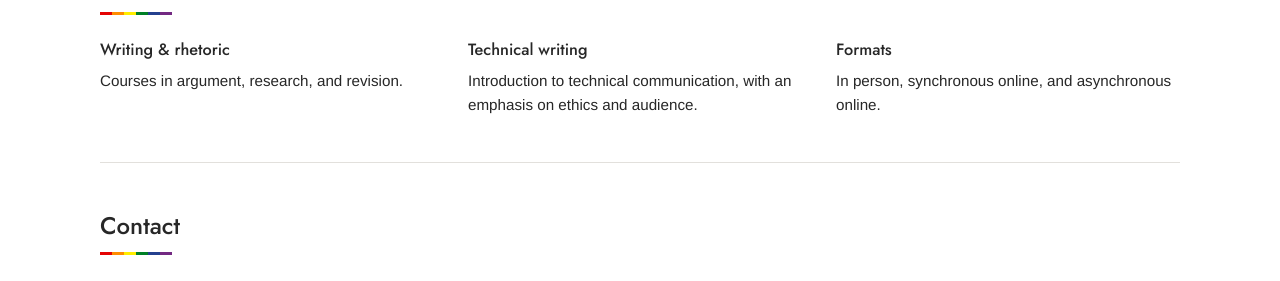
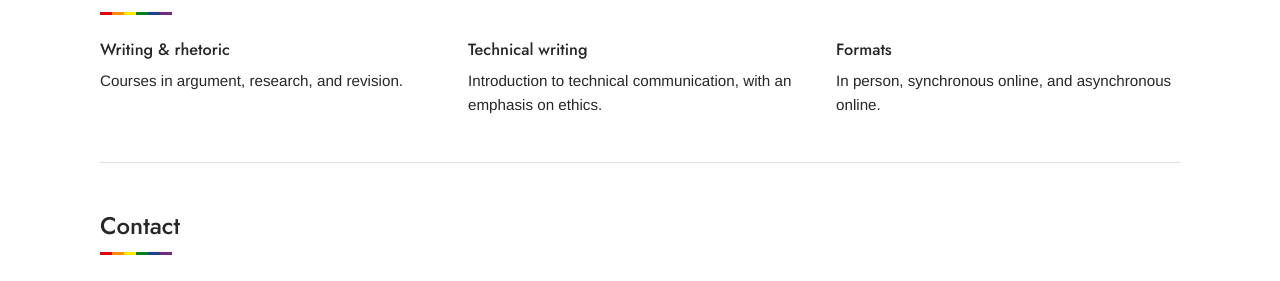
Before and after one commit to prof-richriddle/portfolio, a Jekyll site: the page built from about.html, in a window 1280 px wide. Shown: the part 571-852 px from the top of the page. Built offline with Jekyll 4.4.1, drawn with Linux system fonts in a browser that asks for light colours.

Commit message:
Classes I Teach: technical writing description
Co-Authored-By: Claude Opus 5.5 <noreply@anthropic.com>
Claude-Session: https://claude.ai/code/session_01LKxkcfdpkeKgywibvvsXFB

```diff
--- a/about.html
+++ b/about.html
@@ -15,7 +15,7 @@ title: About Me
   <div class="sec-head"><h2 id="teach-h">Classes I Teach <span class="draft">Draft</span></h2></div>
   <div class="teach">
     <div><h3>Writing &amp; rhetoric</h3><p>Courses in argument, research, and revision.</p></div>
-    <div><h3>Technical writing</h3><p>Introduction to technical communication, with an emphasis on ethics and audience.</p></div>
+    <div><h3>Technical writing</h3><p>Introduction to technical communication, with an emphasis on ethics.</p></div>
     <div><h3>Formats</h3><p>In person, synchronous online, and asynchronous online.</p></div>
   </div>
 </section>
```
